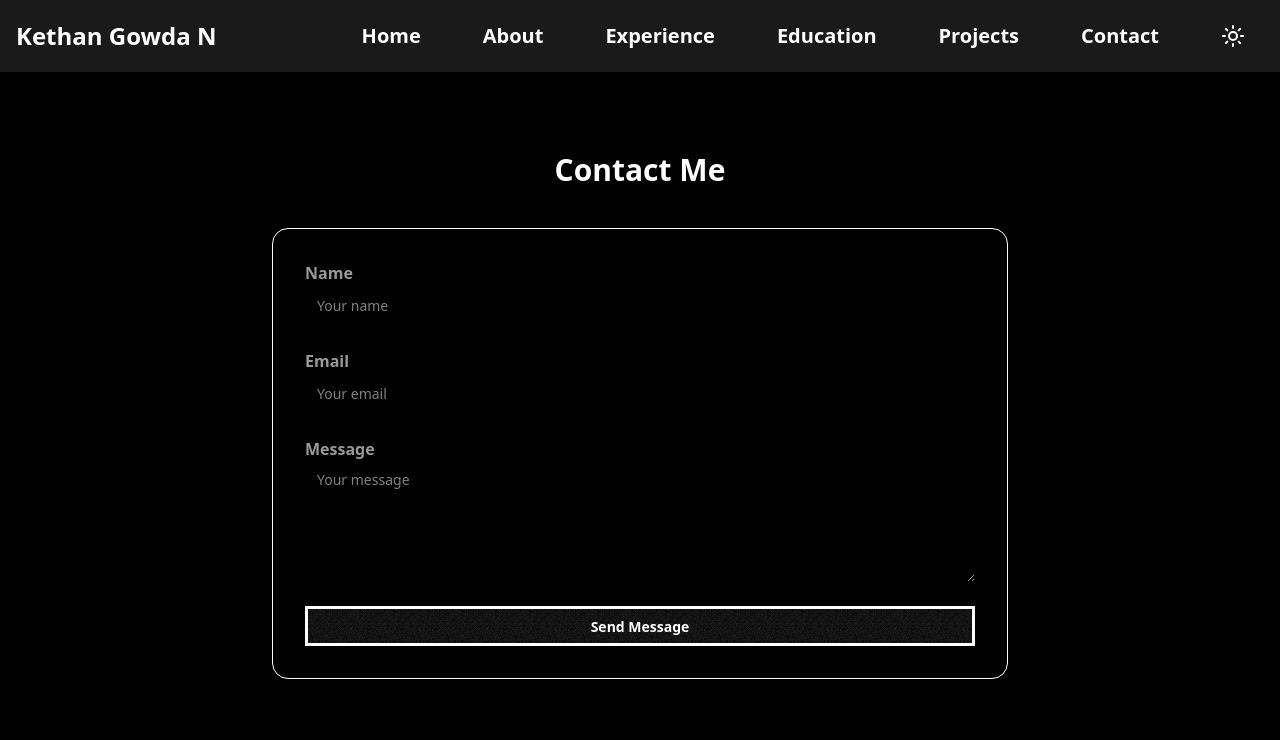
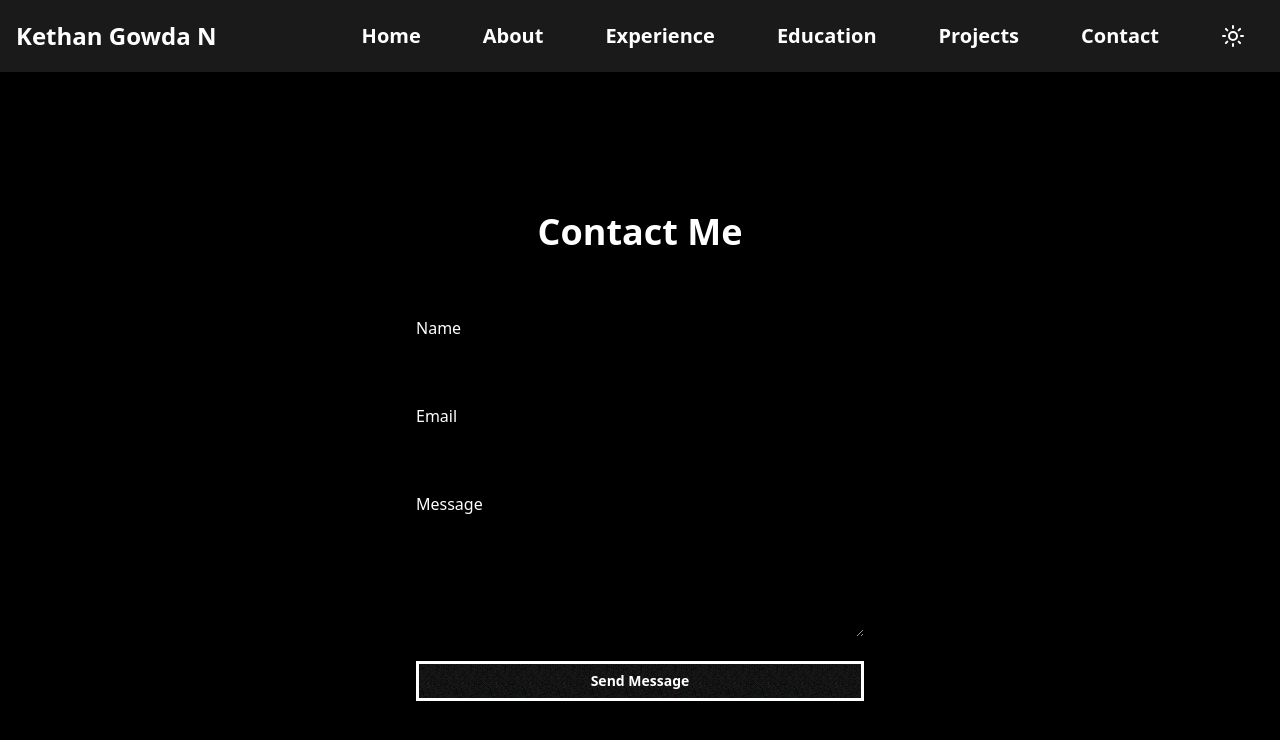
Before and after one commit to suhas-3190/Portfolio.com, a Next.js app: page /contact in a window 1280 px wide. Shown: the top 740 px of the page. Built offline with nearby package versions, Linux system fonts and the light colour scheme.

Commit message:
refactor Contact component

```diff
--- a/app/contact/page.tsx
+++ b/app/contact/page.tsx
@@ -1,69 +1,153 @@
-export default function Contact() {
+// export default function Contact() {
+//     return (
+//       <section
+//         id="contact"
+//         className="bg-base-100 text-base-content py-20 px-4 max-w-3xl mx-auto"
+//       >
+//         <h2 className="text-3xl font-bold mb-10 text-center text-primary">
+//           Contact Me
+//         </h2>
+
+//         <form
+//           action="https://formsubmit.co/133d8bc61b6157db08b8359eb48bf732"
+//           method="POST"
+//           className="space-y-6 bg-base-200 p-8 rounded-2xl shadow-md border border-base-300"
+//         >
+//           {/* Add a honeypot to prevent spam */}
+//           <input type="hidden" name="_honey" className="hidden" />
+//           <input type="hidden" name="_captcha" value="false" />
+//           <input type="hidden" name="_template" value="box" />
+
+//           <div>
+//             <label className="label font-semibold" htmlFor="name">
+//               Name
+//             </label>
+//             <input
+//               type="text"
+//               name="name"
+//               id="name"
+//               required
+//               placeholder="Your name"
+//               className="input input-bordered w-full"
+//             />
+//           </div>
+
+//           <div>
+//             <label className="label font-semibold" htmlFor="email">
+//               Email
+//             </label>
+//             <input
+//               type="email"
+//               name="email"
+//               id="email"
+//               required
+//               placeholder="Your email"
+//               className="input input-bordered w-full"
+//             />
+//           </div>
+
+//           <div>
+//             <label className="label font-semibold" htmlFor="message">
+//               Message
+//             </label>
+//             <textarea
+//               name="message"
+//               id="message"
+//               required
+//               placeholder="Your message"
+//               rows={5}
+//               className="textarea textarea-bordered w-full"
+//             />
+//           </div>
+
+//           <button type="submit" className="btn btn-primary w-full">
+//             Send Message
+//           </button>
+//         </form>
+//       </section>
+//     );
+//   }
+
+'use client';
+
+import { useState } from 'react';
+import { motion } from 'framer-motion';
+import toast from 'react-hot-toast';
+
+export default function ContactPage() {
+  const [loading, setLoading] = useState(false);
+
+  const handleSubmit = async (e: React.FormEvent<HTMLFormElement>) => {
+    setLoading(true);
+    toast.success('Message sent successfully!');
+    setTimeout(() => setLoading(false), 2000);
+  };
+
   return (
-      <section
+    <motion.section
       id="contact"
-        className="bg-base-100 text-base-content py-20 px-4 max-w-3xl mx-auto"
+      className="min-h-screen px-6 py-16 flex flex-col items-center justify-center bg-base-100 text-base-content"
+      initial={{ opacity: 0, y: 40 }}
+      animate={{ opacity: 1, y: 0 }}
+      transition={{ duration: 0.6, ease: 'easeOut' }}
     >
-        <h2 className="text-3xl font-bold mb-10 text-center text-primary">
-          Contact Me
-        </h2>
+      <h2 className="text-3xl md:text-4xl font-bold mb-8 text-primary">Contact Me</h2>
 
-        <form
-          action="https://formsubmit.co/your@email.com"
+      <motion.form
+        onSubmit={handleSubmit}
+        action="https://formsubmit.co/133d8bc61b6157db08b8359eb48bf732"
         method="POST"
-          className="space-y-6 bg-base-200 p-8 rounded-2xl shadow-md border border-base-300"
+        className="w-full max-w-lg bg-base-200 shadow-lg rounded-xl p-8 space-y-6"
+        initial={{ opacity: 0, y: 40 }}
+        animate={{ opacity: 1, y: 0 }}
+        transition={{ duration: 0.6, delay: 0.2 }}
       >
-          {/* Add a honeypot to prevent spam */}
-          <input type="hidden" name="_honey" className="hidden" />
+        {/* Hidden inputs for FormSubmit options */}
         <input type="hidden" name="_captcha" value="false" />
-          <input type="hidden" name="_template" value="box" />
+        <input type="hidden" name="_template" value="table" />
+        <input
+          type="hidden"
+          name="_autoresponse"
+          value="Thanks for contacting me! I'll reply to you as soon as possible."
+        />
 
         <div>
-            <label className="label font-semibold" htmlFor="name">
-              Name
-            </label>
+          <label htmlFor="name" className="label text-base-content">Name</label>
           <input
             type="text"
+            id="name"
             name="name"
-              id="name"
+            className="input input-bordered w-full"
             required
-              placeholder="Your name"
-              className="input input-bordered w-full"
           />
         </div>
 
         <div>
-            <label className="label font-semibold" htmlFor="email">
-              Email
-            </label>
+          <label htmlFor="email" className="label text-base-content">Email</label>
           <input
             type="email"
+            id="email"
             name="email"
-              id="email"
+            className="input input-bordered w-full"
             required
-              placeholder="Your email"
-              className="input input-bordered w-full"
           />
         </div>
 
         <div>
-            <label className="label font-semibold" htmlFor="message">
-              Message
-            </label>
+          <label htmlFor="message" className="label text-base-content">Message</label>
           <textarea
+            id="message"
             name="message"
-              id="message"
-              required
-              placeholder="Your message"
             rows={5}
             className="textarea textarea-bordered w-full"
+            required
           />
         </div>
 
-          <button type="submit" className="btn btn-primary w-full">
-            Send Message
+        <button type="submit" className="btn btn-primary w-full" disabled={loading}>
+          {loading ? 'Sending...' : 'Send Message'}
         </button>
-        </form>
-      </section>
+      </motion.form>
+    </motion.section>
   );
 }
--- a/package.json
+++ b/package.json
@@ -11,11 +11,13 @@
   "dependencies": {
     "@fortawesome/free-brands-svg-icons": "^6.7.2",
     "@fortawesome/react-fontawesome": "^0.2.2",
+    "framer-motion": "^12.7.4",
     "lucide-react": "^0.488.0",
     "next": "15.3.0",
     "next-themes": "^0.4.6",
     "react": "^19.0.0",
-    "react-dom": "^19.0.0"
+    "react-dom": "^19.0.0",
+    "react-hot-toast": "^2.5.2"
   },
   "devDependencies": {
     "@eslint/eslintrc": "^3",
```
Also changed, not shown: app/projects/page.tsx (line endings or trailing spaces), 1 other file (tests, documents, lock files or other folders). Lines whose indentation alone changed are shown as unchanged.
